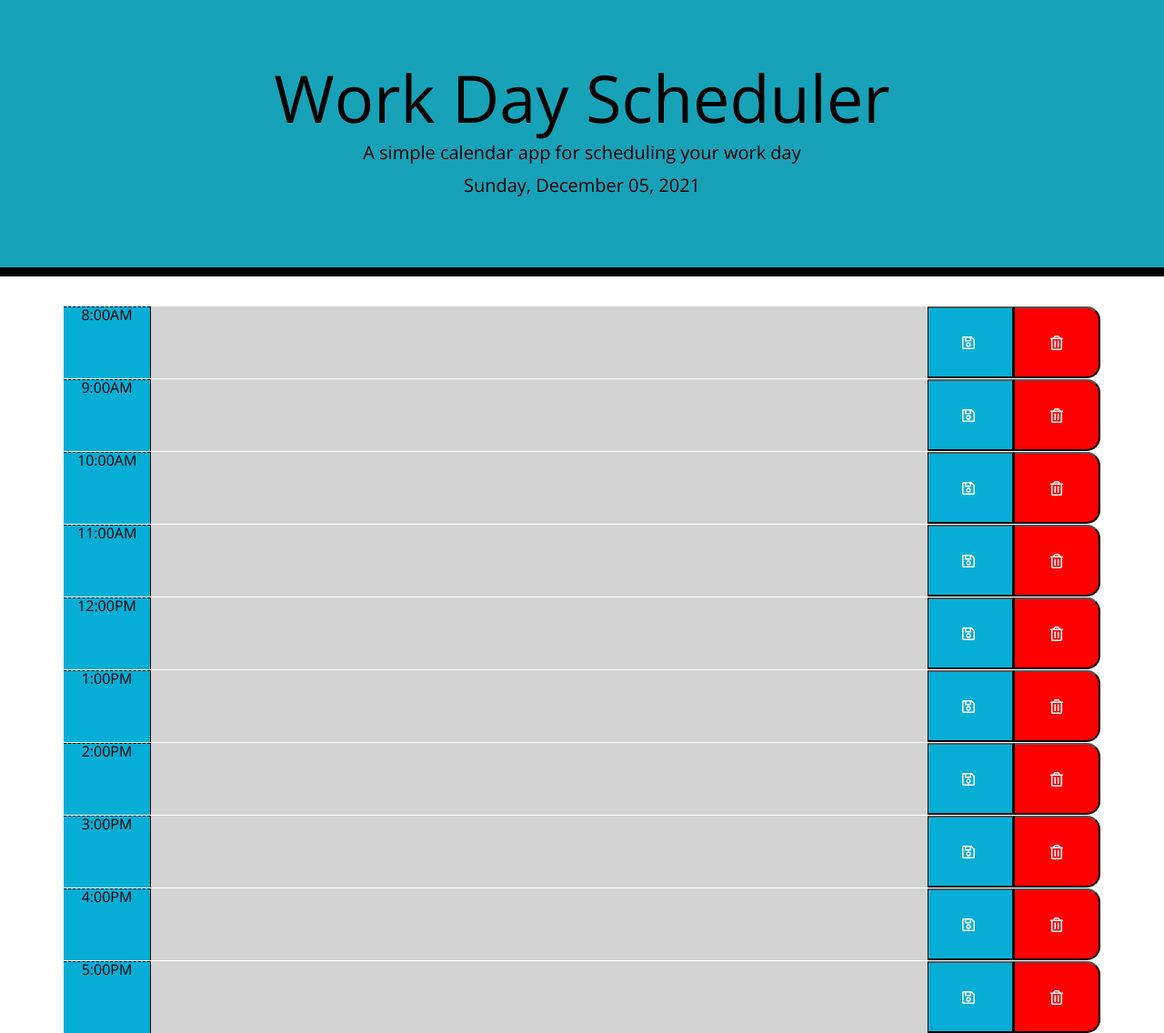
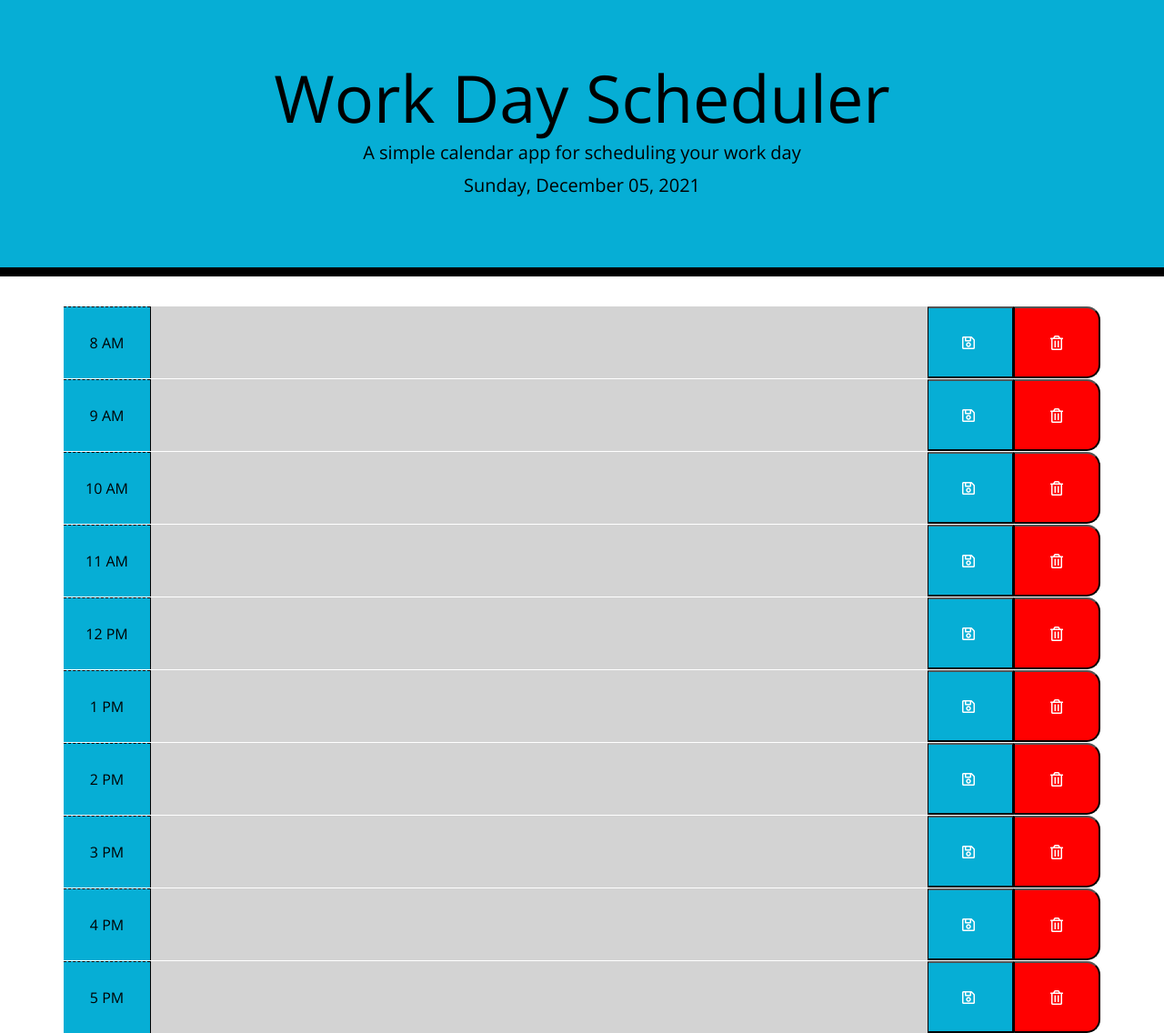
Before and after one commit to Mark-Miller78/Work-Day-Scheduler, a plain HTML site: page index.html in a window 1280 px wide. Shown: the whole page at 91% size. Drawn offline with nearby package versions, Linux system fonts and the light colour scheme.

Commit message:
read me updated

```diff
--- a/Assets/style.css
+++ b/Assets/style.css
@@ -15,7 +15,7 @@ textarea{
 
 .jumbotron {
   text-align: center;
-  background-color: transparent;
+  background-color: #06AED5;
   color: black;
   border-radius: 0;
   border-bottom: 10px solid black;
@@ -33,13 +33,14 @@ textarea{
 .row {
   white-space: pre-wrap;
   height: 80px;
-  border-top: 1px solid white;;
+  border-top: 1px solid white;
 }
 
 .hour {
   background-color: #06AED5;
   color: #000000;
   border-top: 1px dashed #000000;
+  word-wrap: break-word;
 }
 
 .past {
--- a/index.html
+++ b/index.html
@@ -23,7 +23,7 @@
   </head>
 
   <body>
-    <header class="jumbotron bg-info">
+    <header class="jumbotron">
       <h1 class="display-3 text-center">Work Day Scheduler</h1>
       <p class="lead text-center">A simple calendar app for scheduling your work day</p>
       <p id="currentDay" class="lead text-center"></p>
@@ -31,70 +31,70 @@
     <div class="container" id="schedule">
       <!-- Timeblocks go here -->
       <div id="8" class="row time-block">
-        <div class="col-1 hour">8:00AM</div>
+        <div class="col-1 hour d-flex align-items-center justify-content-center">8 AM</div>
         <textarea class="col-9 description"></textarea>
         <button class="col-1 saveBtn"><i class="far fa-save"></i> </button>
         <button class="col-1 deleteBtn"><i class="far fa-trash-alt"></i></button>
       </div>
 
       <div id="9" class="row time-block">
-        <div class="col-1 hour">9:00AM</div>
+        <div class="col-1 hour d-flex align-items-center justify-content-center">9 AM</div>
         <textarea class="col-9 description"></textarea>
         <button class="col-1 saveBtn"><i class="far fa-save"></i> </button>
         <button class="col-1 deleteBtn"><i class="far fa-trash-alt"></i></button>
       </div>
 
       <div id="10" class="row time-block">
-        <div class="col-1 hour">10:00AM</div>
+        <div class="col-1 hour d-flex align-items-center justify-content-center">10 AM</div>
         <textarea class="col-9 description"></textarea>
         <button class="col-1 saveBtn"><i class="far fa-save"></i> </button>
         <button class="col-1 deleteBtn"><i class="far fa-trash-alt"></i></button>
       </div>
 
       <div id="11" class="row time-block">
-        <div class="col-1 hour">11:00AM</div>
+        <div class="col-1 hour d-flex align-items-center justify-content-center">11 AM</div>
         <textarea class="col-9 description"></textarea>
         <button class="col-1 saveBtn"><i class="far fa-save"></i> </button>
         <button class="col-1 deleteBtn"><i class="far fa-trash-alt"></i></button>
       </div>
 
       <div id="12" class="row time-block">
-        <div class="col-1 hour">12:00PM</div>
+        <div class="col-1 hour d-flex align-items-center justify-content-center">12 PM</div>
         <textarea class="col-9 description"></textarea>
         <button class="col-1 saveBtn"><i class="far fa-save"></i> </button>
         <button class="col-1 deleteBtn"><i class="far fa-trash-alt"></i></button>
       </div>
 
       <div id="13" class="row time-block">
-        <div class="col-1 hour">1:00PM</div>
+        <div class="col-1 hour d-flex align-items-center justify-content-center">1 PM</div>
         <textarea class="col-9 description"></textarea>
         <button class="col-1 saveBtn"><i class="far fa-save"></i> </button>
         <button class="col-1 deleteBtn"><i class="far fa-trash-alt"></i></button>
       </div>
 
       <div id="14" class="row time-block">
-        <div class="col-1 hour">2:00PM</div>
+        <div class="col-1 hour d-flex align-items-center justify-content-center">2 PM</div>
         <textarea class="col-9 description"></textarea>
         <button class="col-1 saveBtn"><i class="far fa-save"></i> </button>
         <button class="col-1 deleteBtn"><i class="far fa-trash-alt"></i></button>
       </div>
 
       <div id="15" class="row time-block">
-        <div class="col-1 hour">3:00PM</div>
+        <div class="col-1 hour d-flex align-items-center justify-content-center">3 PM</div>
         <textarea class="col-9 description"></textarea>
         <button class="col-1 saveBtn"><i class="far fa-save"></i> </button>
         <button class="col-1 deleteBtn"><i class="far fa-trash-alt"></i></button>
       </div>
 
       <div id="16" class="row time-block">
-        <div class="col-1 hour">4:00PM</div>
+        <div class="col-1 hour d-flex align-items-center justify-content-center">4 PM</div>
         <textarea class="col-9 description"></textarea>
         <button class="col-1 saveBtn"><i class="far fa-save"></i> </button>
         <button class="col-1 deleteBtn"><i class="far fa-trash-alt"></i></button>
       </div>
 
       <div id="17" class="row time-block">
-        <div class="col-1 hour">5:00PM</div>
+        <div class="col-1 hour d-flex align-items-center justify-content-center">5 PM</div>
         <textarea class="col-9 description"></textarea>
         <button class="col-1 saveBtn"><i class="far fa-save"></i> </button>
         <button class="col-1 deleteBtn"><i class="far fa-trash-alt"></i></button>
```
Also changed, not shown: 1 other file.
